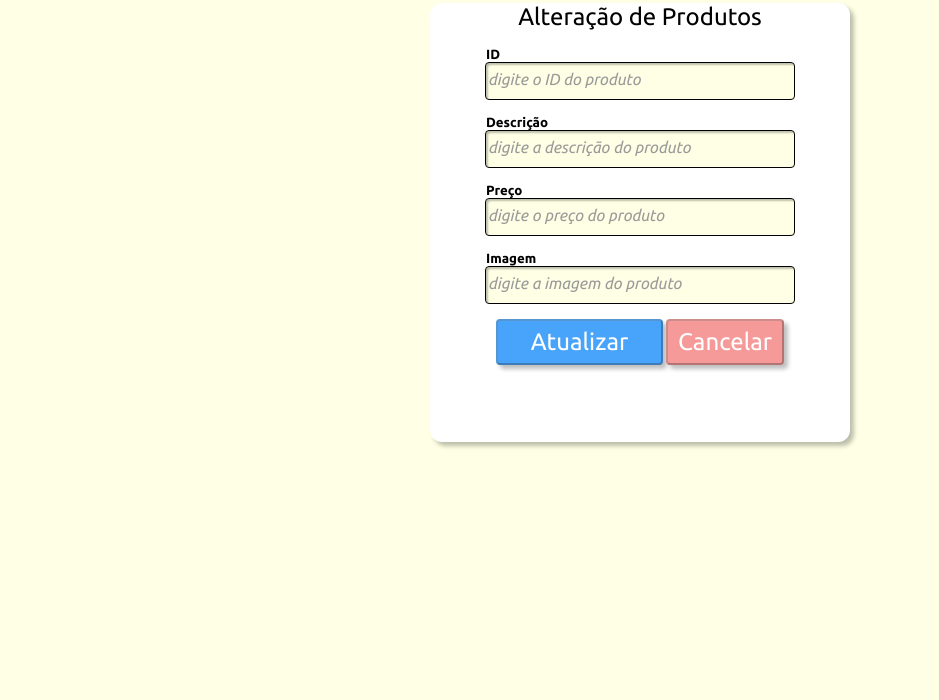
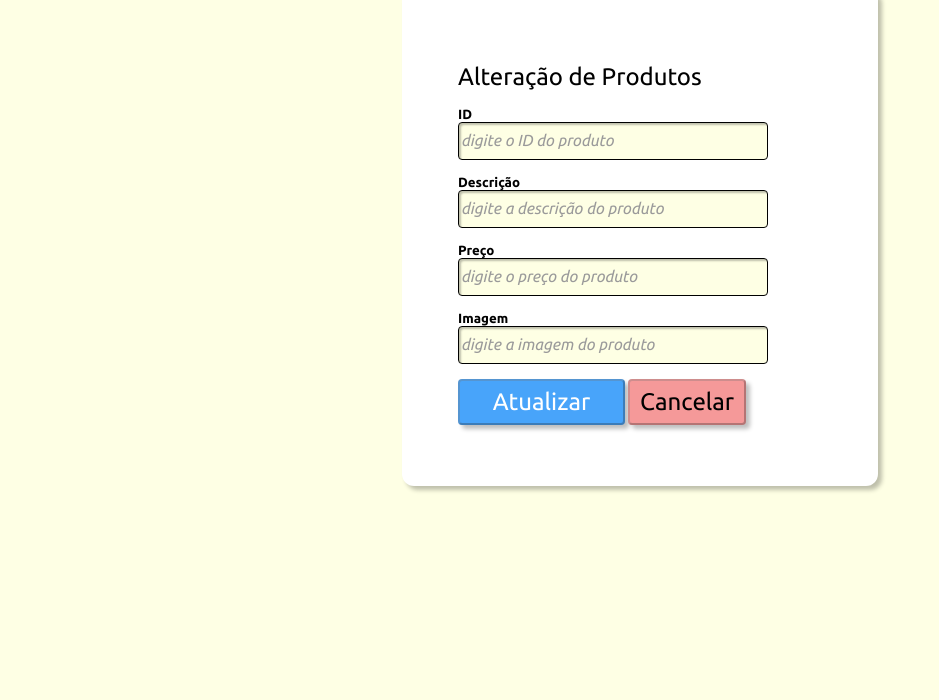
Before and after one commit to renan-menezess/API-turma2-master, a website: page update-com-put.html in a window 1280 px wide. Shown: the part 100-800 px from the top of the page, without its empty margins (0-939 px from the left). Drawn offline with Linux system fonts and the light colour scheme; no server answers.

Commit message:
Continuando a Estilização do Update com Put

```diff
--- a/assets/scripts/scripts.js
+++ b/assets/scripts/scripts.js
@@ -2,6 +2,9 @@
 const style = document.createElement('link');
 style.rel = 'stylesheet';
 style.href = './assets/styles/style.css';
+const reset = document.createElement('link');
+reset.rel = 'stylesheet';
+reset.href = './assets/styles/reset.css';
 
 // Fontes do Google
 const googleapis = document.createElement('link');
@@ -35,7 +38,7 @@ function getProdutos(btnDelete = false) {
         .then(resposta => {
 
             const listaProdutos = document.querySelector('#listaProdutos');
-            listaProdutos.innerHTML = "Lista de Produtos:";
+            listaProdutos.innerHTML = "Lista de Produtos";
             listaProdutos.classList.add('lista-produtos');
 
             for (let i = 0; i < resposta.length; i++) {
@@ -51,18 +54,22 @@ function getProdutos(btnDelete = false) {
                 img.setAttribute('data-produto', 'imagem');
 
                 const liId = document.createElement('li');
+                liId.classList.add('lista-de-produtos');
                 liId.innerHTML = resposta[i].id;
                 liId.setAttribute('data-produto', 'id');
 
                 const liDescricao = document.createElement('li');
+                liDescricao.classList.add('lista-de-produtos');
                 liDescricao.innerHTML = resposta[i].descricao;
                 liDescricao.setAttribute('data-produto', 'descricao');
 
                 const liPreco = document.createElement('li');
+                liPreco.classList.add('lista-de-produtos');
                 liPreco.innerHTML = resposta[i].preco;
                 liPreco.setAttribute('data-produto', 'preco');
 
                 const liImg = document.createElement('li');
+                liImg.classList.add('lista-de-produtos');
                 liImg.appendChild(img);
 
                 ul.append(liImg, liId, liDescricao, liPreco);
--- /dev/null
+++ b/assets/styles/reset.css
@@ -0,0 +1,7 @@
+* {
+    margin: 0;
+    padding: 0;
+    box-sizing: border-box;
+    font-weight: 400;
+    font-size: 16pt;
+}
--- a/assets/styles/style.css
+++ b/assets/styles/style.css
@@ -6,6 +6,9 @@
 /*UPDATE-COM-PUT*/
 
 body {
+    display: flex;
+    flex-direction: column;
+    align-items: center;
     background: #FEFFE4;
 }
 
@@ -13,7 +16,6 @@ body {
 
 header h1 {
     color: #000;
-    text-align: center;
     font-family: Ubuntu;
     font-size: 32px;
     font-style: normal;
@@ -23,7 +25,6 @@ header h1 {
 
 h1 {
     color: #000;
-    text-align: center;
     font-family: Ubuntu;
     font-size: 24px;
     font-style: normal;
@@ -39,7 +40,7 @@ form {
     border-radius: 12px;
     background: #FFF;
     box-shadow: 4px 4px 4px 0px rgba(0, 0, 0, 0.25);
-    text-align: center;
+    padding: 59px 0 0 56px;
 }
 
 ::placeholder {
@@ -54,44 +55,39 @@ form {
 .caixa-form {
     display: flex;
     flex-direction: column;
-    align-items: center;
 }
 
 .id-caixa{
     font-weight: 800;
-    margin-left: 4.2rem;
 }
 
 .descricao-caixa{
     font-weight: 800;
-    margin-left: 4.2rem;
 }
 
 .preco-caixa{
     font-weight: 800;
-    margin-left: 4.2rem;
 }
 
 .imagem-caixa{
     font-weight: 800;
-    margin-left: 4.2rem;
 }
 
 /*----------------------PRODUTOS---------------*/
 
 #listaProdutos {
     display: flex;
-    width: 243px;
     height: 38px;
     flex-direction:column;
     flex-shrink: 0;
     color: #000;
     font-family: Ubuntu;
-    font-size: 15px;
+    font-size: 20px;
     font-style: normal;
     font-weight: 400;
     line-height: normal;
     margin: auto;
+    padding: 30px;
 }
 
 #produto-1 {
@@ -137,17 +133,13 @@ form {
     border-radius: 4px;
     background: #F59999;
     box-shadow: 4px 4px 4px 0px rgba(0, 0, 0, 0.25);
-    color: #FFF;
+    color: #000;
     text-align: center;
     font-family: Ubuntu;
     font-size: 24px;
     font-style: normal;
     font-weight: 400;
     line-height: normal;
-}
-
-label {
-    margin: auto;
 }
 
 li {
--- a/update-com-put.html
+++ b/update-com-put.html
@@ -9,7 +9,7 @@
 
 <body>
     <header>
-        <a href="./">Home</a>
+        <!-- <a href="./">Home</a> -->
         <h1>Update com PUT</h1>
     </header>
 
@@ -42,6 +42,7 @@
     </form>
 
     <div id="listaProdutos"></div>
+    </div>
 
     <script src="./assets/scripts/scripts.js"></script>
 
```
